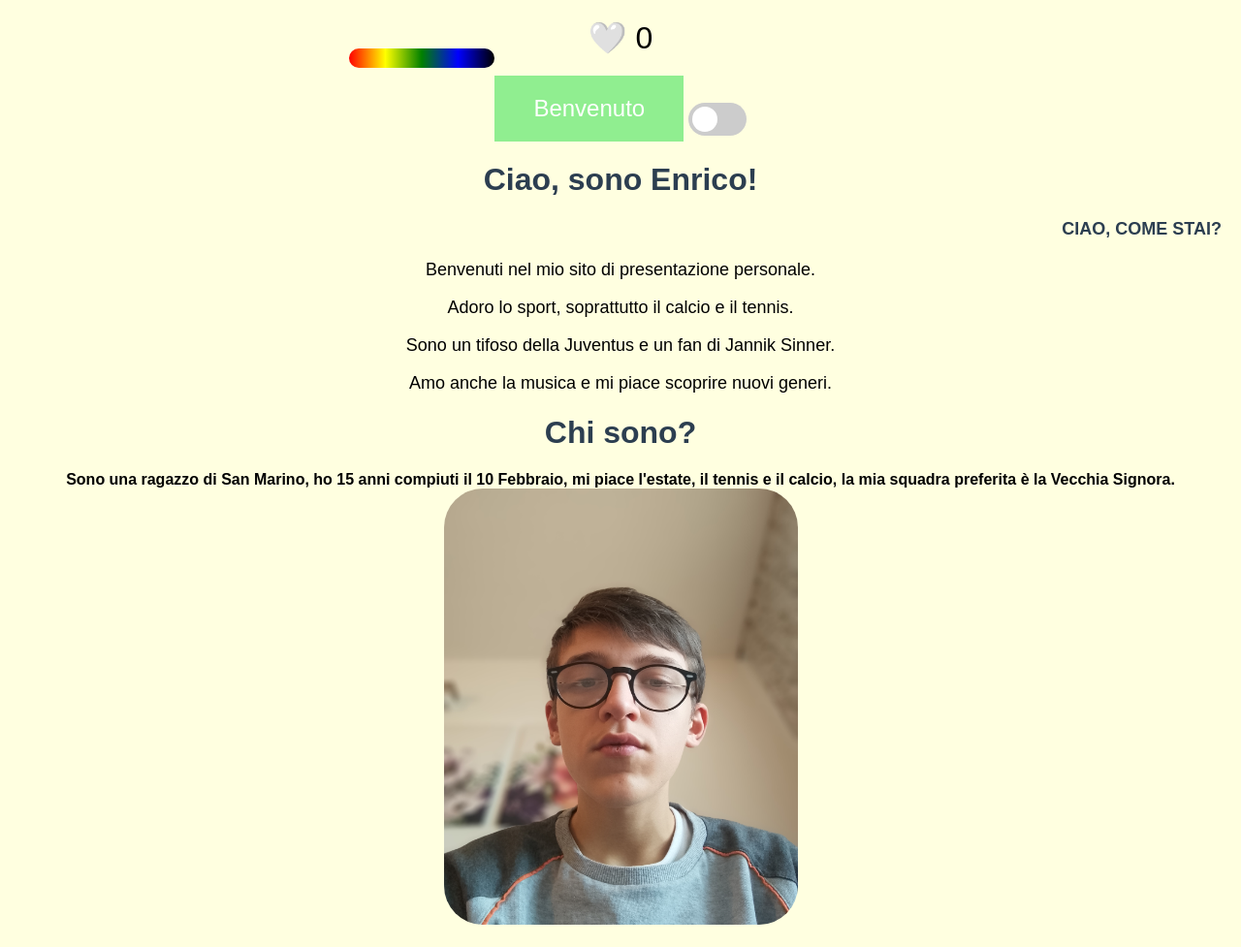
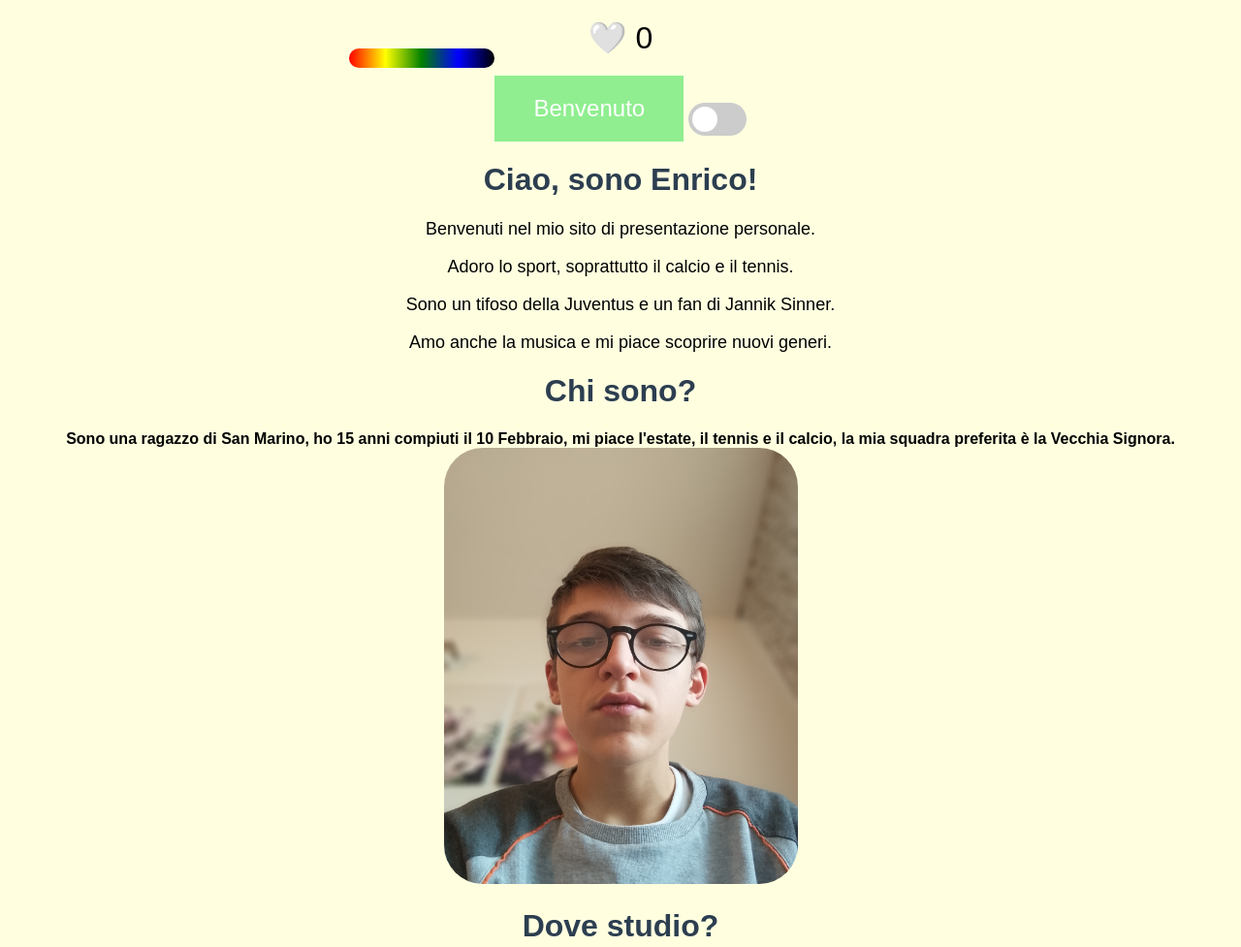
Before and after one commit to enrik10rsm/ilmiosito, a website: page index.html in a window 1280 px wide. Shown: the top 977 px of the page at 97% size. Drawn offline with Linux system fonts and the light colour scheme.

Commit message:
tolto ciao

```diff
--- a/index.html
+++ b/index.html
@@ -160,8 +160,6 @@
 </style>
     </label>
     <h1>Ciao, sono Enrico!</h1>
-    <h1><p style="text-align: right;">CIAO, COME STAI?</p></h1>
-
     <p>Benvenuti nel mio sito di presentazione personale.</p>
     <p>Adoro lo sport, soprattutto il calcio e il tennis.</p>
     <p>Sono un tifoso della Juventus e un fan di Jannik Sinner.</p>
```
